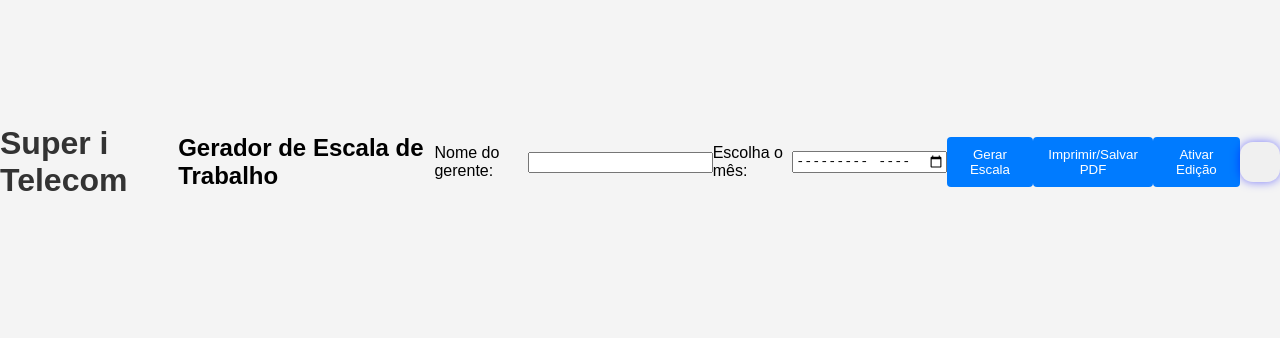
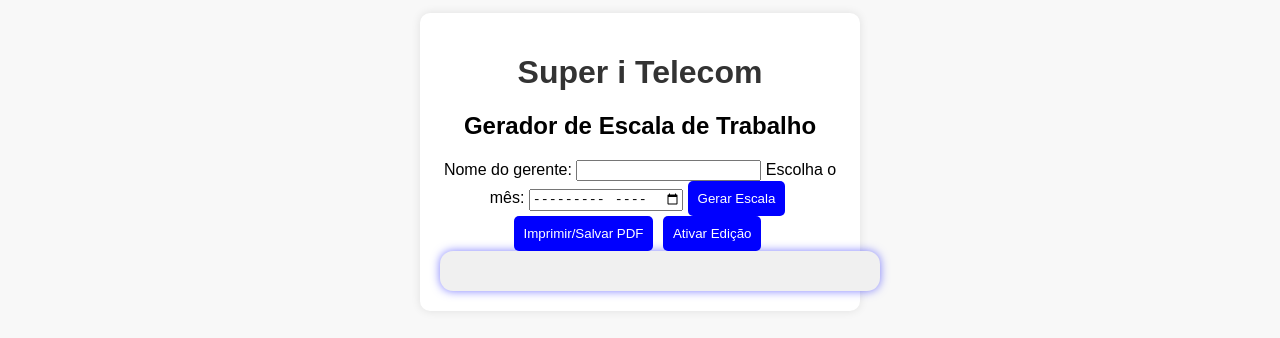
Before and after one commit to ntzx-br/ntzx-br.github.io, a plain HTML site: page index.html in a window 1280 px wide. Shown: the part 238-576 px from the top of the page. Drawn offline with Linux system fonts and the light colour scheme.

Commit message:
Add files via upload

```diff
--- a/index.html
+++ b/index.html
@@ -7,12 +7,50 @@
   <link rel="stylesheet" href="styles.css">
   <script src="script.js" defer></script>
   <style>
+    /* Estilo global */
+    body {
+      font-family: Arial, sans-serif;
+      background-color: #f8f8f8;
+      margin: 0;
+      padding: 0;
+    }
+
+    /* Centralização */
+    .container {
+      max-width: 1000px;
+      margin: 20px auto;
+      padding: 20px;
+      background: white;
+      border-radius: 10px;
+      box-shadow: 0px 0px 10px rgba(0, 0, 0, 0.1);
+    }
+
+    /* Ajuste da tabela */
     #tabela-container {
+      width: 100%;
+      overflow-x: auto;
+      background-color: #f0f0f0;
+      padding: 20px;
+      border-radius: 13px;
       box-shadow: 0px 0px 10px rgba(0, 0, 255, 0.5);
-      padding: 20px;
-      background-color: #f0f0f0;
-      border-radius: 13px;
     }
+
+    /* Botões estilizados */
+    button {
+      background-color: blue;
+      color: white;
+      border: none;
+      padding: 10px;
+      border-radius: 5px;
+      cursor: pointer;
+      margin-right: 5px;
+    }
+
+    button:hover {
+      background-color: darkblue;
+    }
+
+    /* Estilo para os dias de folga */
     .folga {
       background-color: rgb(138, 158, 232);
       color: rgb(0, 0, 0);
@@ -20,9 +58,28 @@
       text-align: center;
       cursor: pointer;
     }
+
+    /* Ajustes para impressão */
+    @media print {
+      body {
+        background: white;
+      }
+      .container {
+        box-shadow: none;
+      }
+      button {
+        display: none; /* Esconde os botões na impressão */
+      }
+      #tabela-container {
+        width: 100%;
+        page-break-before: avoid; /* Evita que a tabela seja cortada */
+        page-break-inside: avoid;
+      }
+    }
   </style>
 </head>
 <body>
+  <div class="container">
     <h1>Super i Telecom</h1>
     <h2>Gerador de Escala de Trabalho</h2>
     <label for="nome">Nome do gerente:</label>
@@ -30,8 +87,9 @@
     <label for="mes">Escolha o mês:</label>
     <input type="month" id="mes">
     <button onclick="gerarEscala()">Gerar Escala</button>
-  <button onclick="imprimirEscala()">Imprimir/Salvar PDF</button>
+    <button onclick="window.print()">Imprimir/Salvar PDF</button>
     <button onclick="ativarEdicao()">Ativar Edição</button>
     <div id="tabela-container"></div>
+  </div>
 </body>
 </html>
```
Lines whose indentation alone changed are shown as unchanged.
